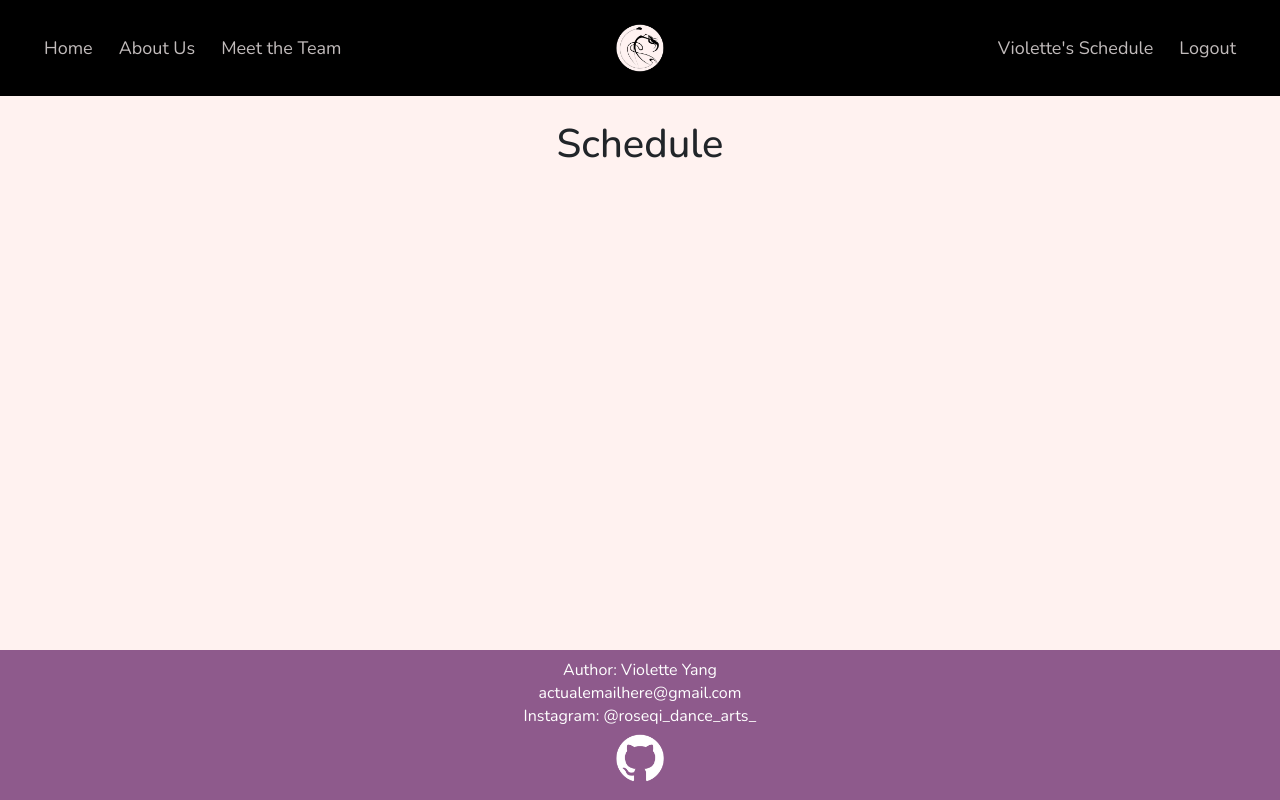
After one commit to violetteyang5331/RQDA-Website-Violette, a Flask app: page /schedule in a window 1280 px wide. The commit adds this page. Run offline with Flask 3, Linux system fonts and the light colour scheme; a user stored in the database is signed in; some libraries are stand-ins or nearby versions.

Commit message:
4/5 made empty schedule page, fixed meet the team margin errors, added test user account

```diff
--- a/website/auth.py
+++ b/website/auth.py
@@ -7,8 +7,13 @@ from flask_login import login_user, login_required, logout_user, current_user
 auth = Blueprint("auth", __name__)
 
 # Dancer dictionaries for each level
+TEST_USERS = [
+
+]
+
 TEEN_DANCERS = [
-    {"first_name": "Violette", "last_name": "Yang", "birthday": "02-09", "account": False}
+    {"first_name": "Violette", "last_name": "Yang", "birthday": "02-09", "account": False},
+    {"first_name": "Test", "last_name": "User", "birthday": "01-01", "account": False}
 ]
 
 ADULT_DANCERS = [
@@ -24,6 +29,7 @@ MINI_DANCERS = [
 ]
 
 DANCER_LISTS = {
+    "test": TEST_USERS,
     "teen": TEEN_DANCERS,
     "adult": ADULT_DANCERS,
     "junior": JUNIOR_DANCERS,
@@ -92,8 +98,8 @@ def sign_up():
             flash("First name must be at least 2 characters.", category="error")
         elif not last_name or len(last_name) < 2:
             flash("Last name must be at least 2 characters.", category="error")
-        elif len(password1) < 7:
-            flash("Password must be at least 7 characters.", category="error")
+        elif len(password1) < 6:
+            flash("Password must be at least 6 characters.", category="error")
         elif password1 != password2:
             flash("Passwords must match.", category="error")
         else:
@@ -132,7 +138,6 @@ def sign_up():
 
     return render_template("sign_up.html", user=current_user)
 
-# Optional pages
 @auth.route("/about-us")
 def about_us():
     return render_template("about_us.html", user=current_user)
@@ -140,3 +145,8 @@ def about_us():
 @auth.route("/meet-the-team")
 def meet_the_team():
     return render_template("meet_the_team.html", user=current_user)
+
+@auth.route("/schedule")
+@login_required
+def schedule():
+    return render_template("schedule.html", user=current_user)
--- a/website/templates/base.html
+++ b/website/templates/base.html
@@ -184,7 +184,7 @@
           <ul class="navbar-nav ml-auto">
             {% if user.is_authenticated %}
             <li class="nav-item">
-                <span class="nav-link">Hello, {{ user.first_name }}!</span>
+                <a class="nav-link" href="/schedule">{{ user.first_name }}'s Schedule</a>
             </li>
             <li class="nav-item">
               <a class="nav-link" href="/logout">Logout</a>
--- /dev/null
+++ b/website/templates/schedule.html
@@ -0,0 +1,9 @@
+{% extends "base.html" %}
+{% block title %}Schedule{% endblock %}
+
+{% block content %}
+<br />
+
+<h1 align="center">Schedule</h1>
+
+{% endblock %}
```
Also changed, not shown: website/templates/meet_the_team.html (+7 -0 lines), instance/database.db.
